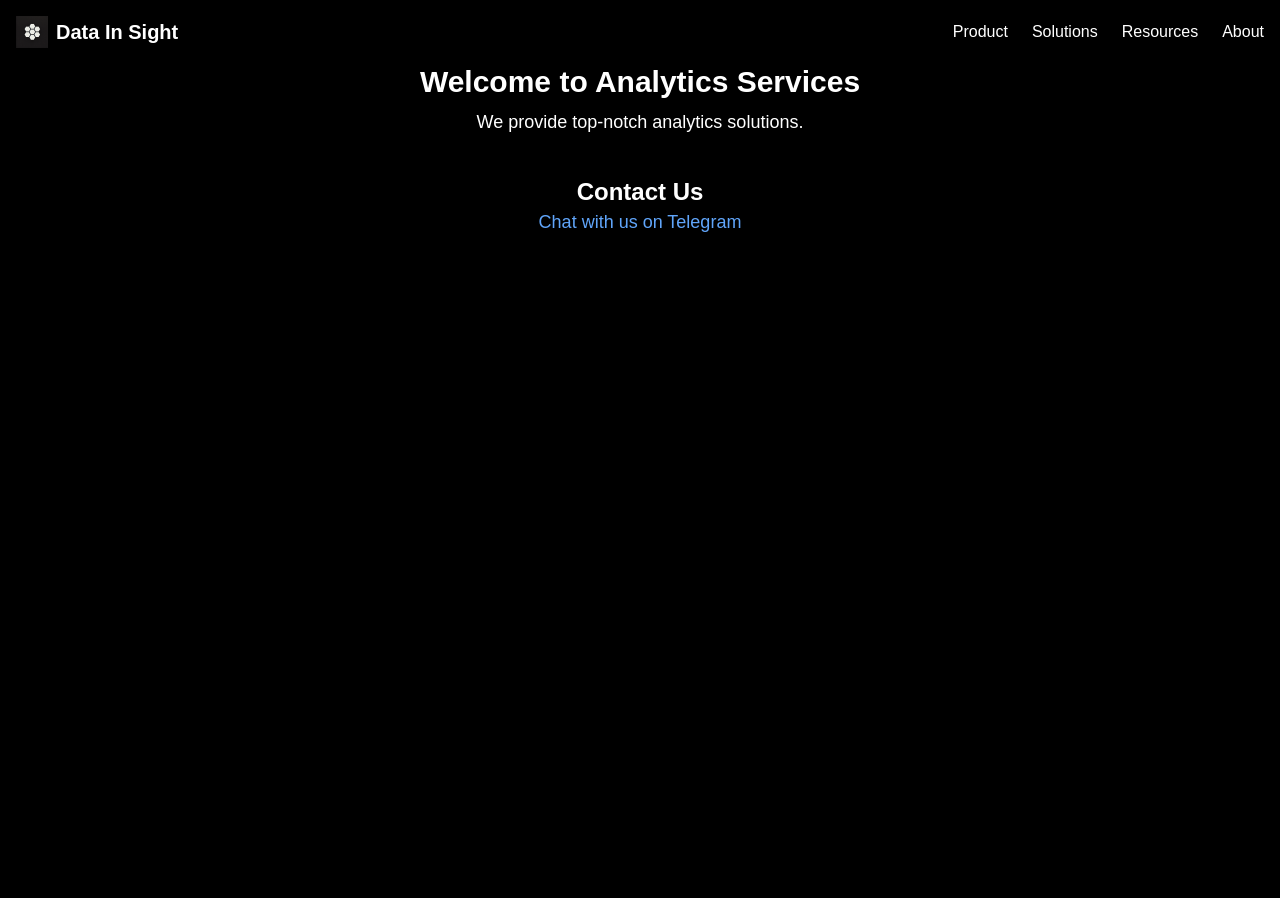
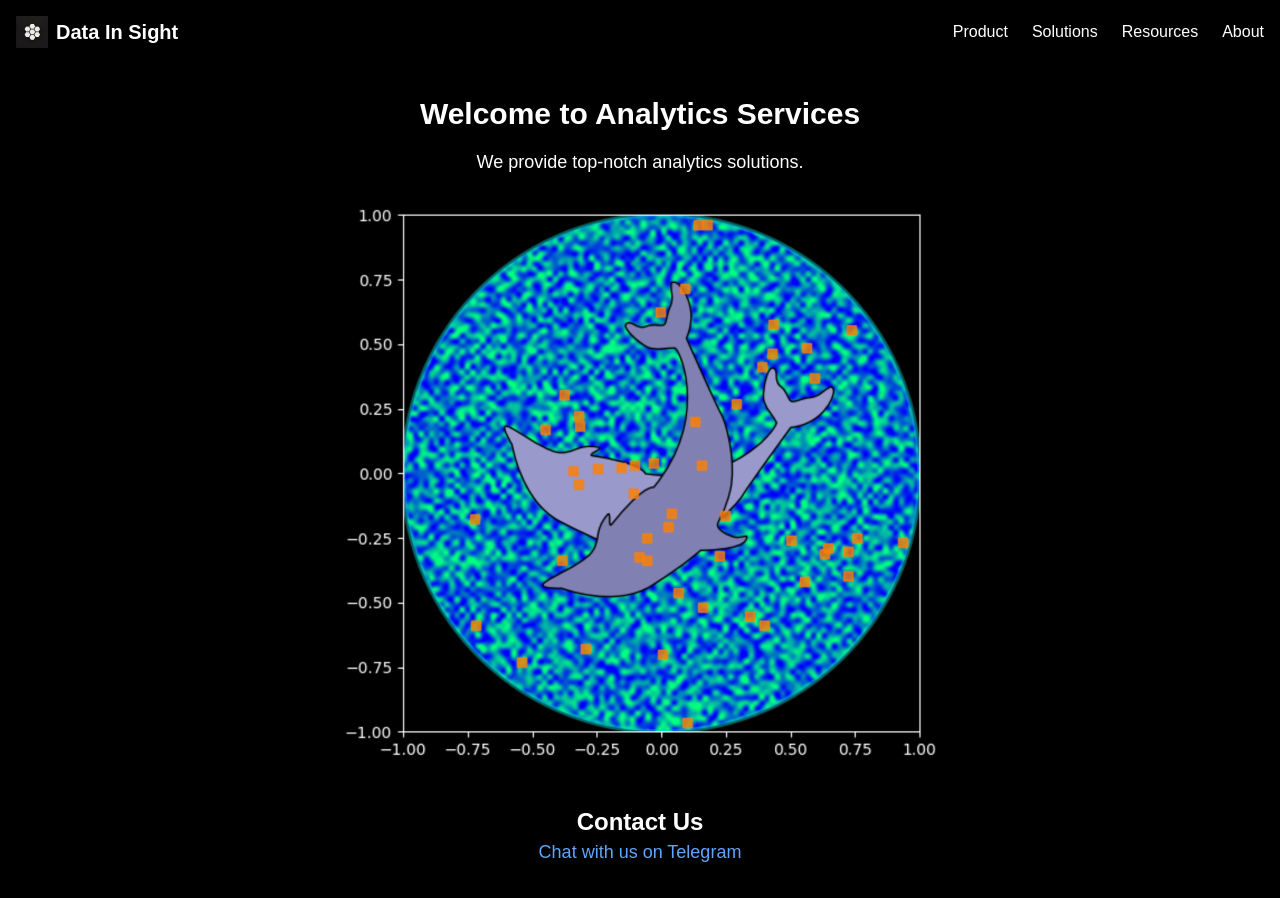
Before and after one commit to KseniiaBogatenkova/analytics-services, a React (Create React App) app: page / in a window 1280 px wide. Before the commit the page ends 800 px from the top, so only its background shows below. Built offline with nearby package versions, Linux system fonts and the light colour scheme.

Commit message:
Updated project with latest changes

```diff
--- a/src/pages/Home.js
+++ b/src/pages/Home.js
@@ -1,10 +1,22 @@
 import React from "react";
+import myImage from "../assets/myimage.png"; // Импорт твоей картинки
 
 const Home = () => {
   return (
-    <div className="text-center text-white">
-      <h1 className="text-3xl font-bold">Welcome to Analytics Services</h1>
-      <p className="text-lg mt-2">We provide top-notch analytics solutions.</p>
+    <div className="text-center text-white p-8">
+      <h1 className="text-3xl font-bold mb-4">
+        Welcome to Analytics Services
+      </h1>
+      <p className="text-lg mb-6">
+        We provide top-notch analytics solutions.
+      </p>
+
+      {/* Картинка */}
+      <img
+        src={myImage}
+        alt="Analytics"
+        className="w-1/2 mx-auto mb-6 rounded shadow-lg"
+      />
 
       {/* Contact Section */}
       <div className="mt-10">
```
Also changed, not shown: src/assets/myimage.png (added).
